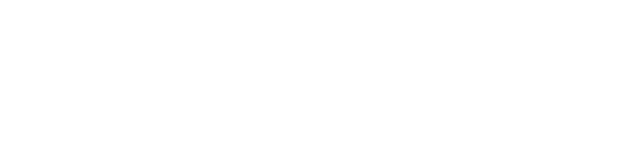
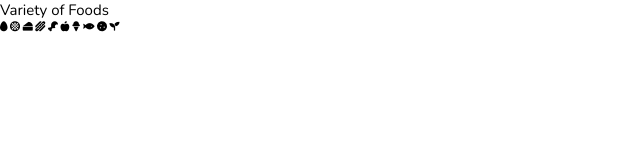
Before and after one commit to Laha-hub/10_mega_responsive_websites, a plain HTML site: page index.html in a window 1280 px wide. Shown: the whole page, without its empty margins (0-640 px from the left). Drawn offline with nearby package versions, Linux system fonts and the light colour scheme.

Commit message:
#2 define common styles

```diff
--- a/index.html
+++ b/index.html
@@ -8,7 +8,29 @@
     <link rel="stylesheet" href="https://cdnjs.cloudflare.com/ajax/libs/font-awesome/5.15.1/css/all.min.css">
 </head>
 <body>
+    <div class="container">
+        <!-- section 1 -->
+        <section class="section-1">
+            <h1 class="section-heading">
+                Variety of Foods
+            </h1>
+            <div class="section-1-icons">
+                <i class="fas fa-egg"></i>
+                <i class="fas fa-stroopwafel"></i>
+                <i class="fas fa-cheese"></i>
+                <i class="fas fa-hotdog"></i>
+                <i class="fas fa-drumstick-bite"></i>
+                <i class="fas fa-apple-alt"></i>
+                <i class="fas fa-ice-cream"></i>
+                <i class="fas fa-fish"></i>
+                <i class="fas fa-cookie"></i>
+                <i class="fas fa-seedling"></i>
+            </div>
+        </section>
+        <!-- end of section 1 -->
 
-        <script src="script.js"></script>
+
+    </div>
+    <script src="script.js"></script>
 </body>
 </html>
--- a/style.css
+++ b/style.css
@@ -0,0 +1,17 @@
+@import url('https://fonts.googleapis.com/css2?family=Nunito:wght@200;300;400;600;700;800;900&display=swap');
+
+/* common styles */
+* {
+    margin: 0;
+    padding: 0;
+    box-sizing: border-box;
+    text-decoration: none;
+    outline: none;
+    font-family: 'Nunito', sans-serif;
+    font-weight: 400;
+}
+
+html {
+    font-size: 62.5%;
+}
+/* end of common styles */
```
